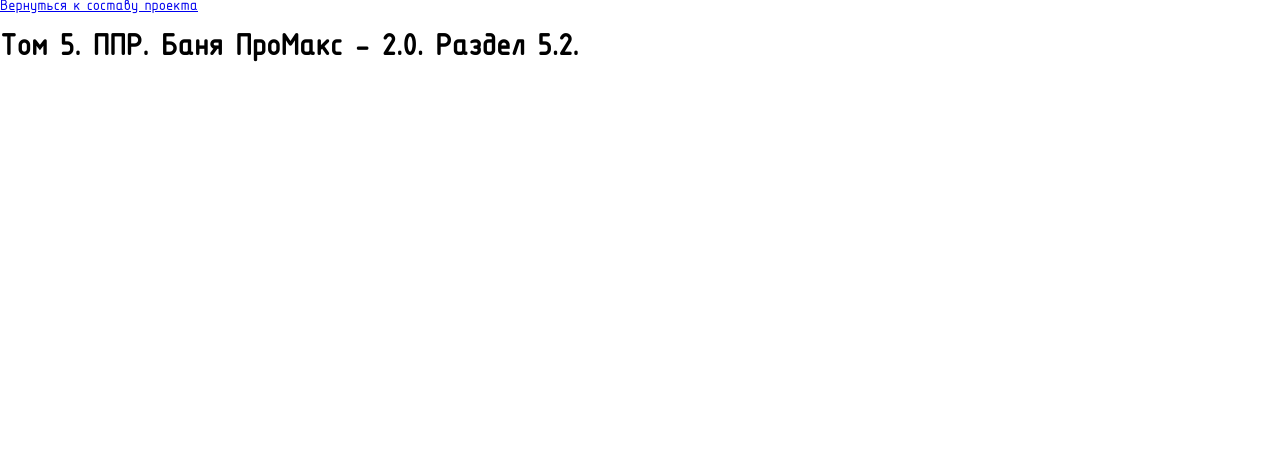
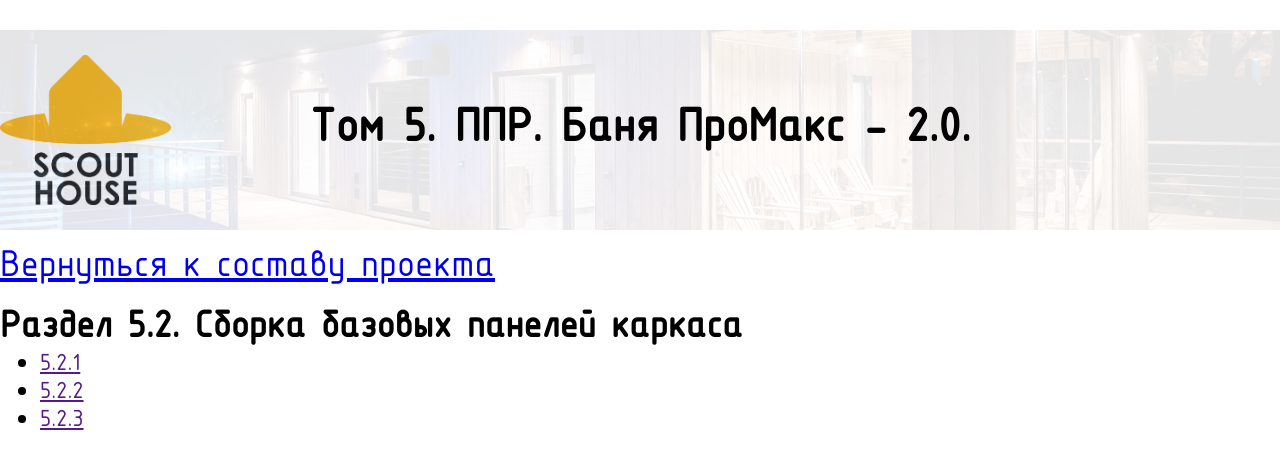
Before and after one commit to SuPeskov/The-Project-of-Work-Production, a plain HTML site: page Page_5.2.html in a window 1280 px wide. Drawn offline with Linux system fonts and the light colour scheme.

Commit message:
page 3 and 4 has been created

```diff
--- a/Page_5.2.html
+++ b/Page_5.2.html
@@ -7,7 +7,29 @@
     <title>Раздел 5.2.</title>
 </head>
 <body>
-    <a href="./index.html"> Вернуться к составу проекта </a>
-    <p> <h1>Том 5. ППР. Баня ПроМакс - 2.0. Раздел 5.2.</h1></p>
+    <div class="page-wrapper">
+        <header class="top">
+            <img class="logo" height="150px" src="./Image/logo_scouthouse.png" alt="Логотип Скаутхаус">
+            <h1 class="headerTitle">Том 5. ППР. Баня ПроМакс - 2.0.</h1>
+            <div class="cardImage">
+                <img class="logoBaner" height="500px" src="./Image/logoBaner.jpg" alt="Логотип Скаутхаус">
+            </div>
+        </header>
+        <div>
+            <a class="mainTitle" href="./index.html"> Вернуться к составу проекта </a>
+            <h1 class="mainTitle"> Раздел 5.2. Сборка базовых панелей каркаса</h1>
+            <ul>
+                <li  class="subsectionTitle">
+                    <a href=""> 5.2.1  </a>
+                </li>
+                <li  class="subsectionTitle">
+                    <a href=""> 5.2.2  </a>
+                </li>
+                <li  class="subsectionTitle">
+                    <a href=""> 5.2.3  </a>
+                </li>
+            </ul>
+        </div>
+    </div>
 </body>
 </html>
```
Also changed, not shown: Page_5.3.html (+24 -3 lines).
